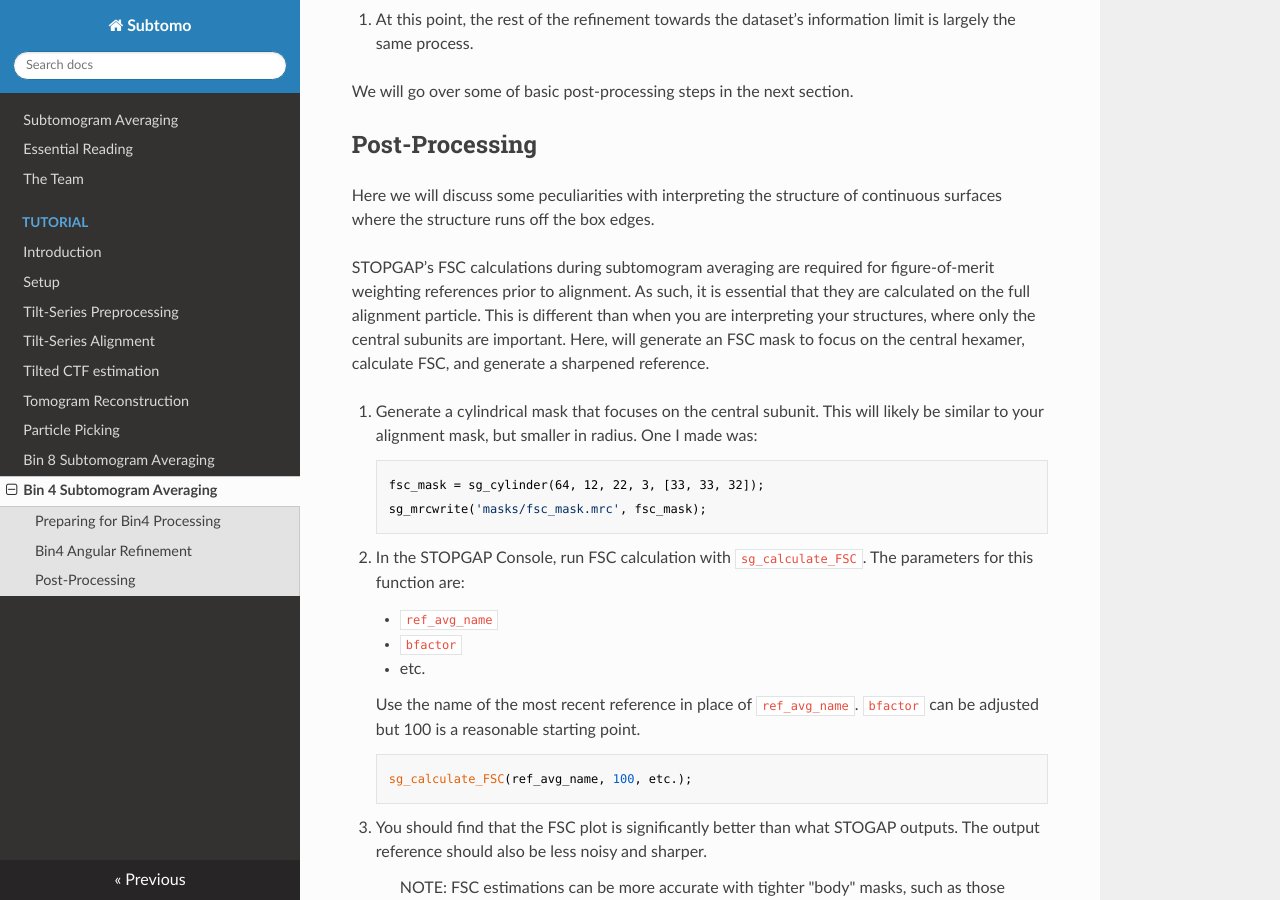
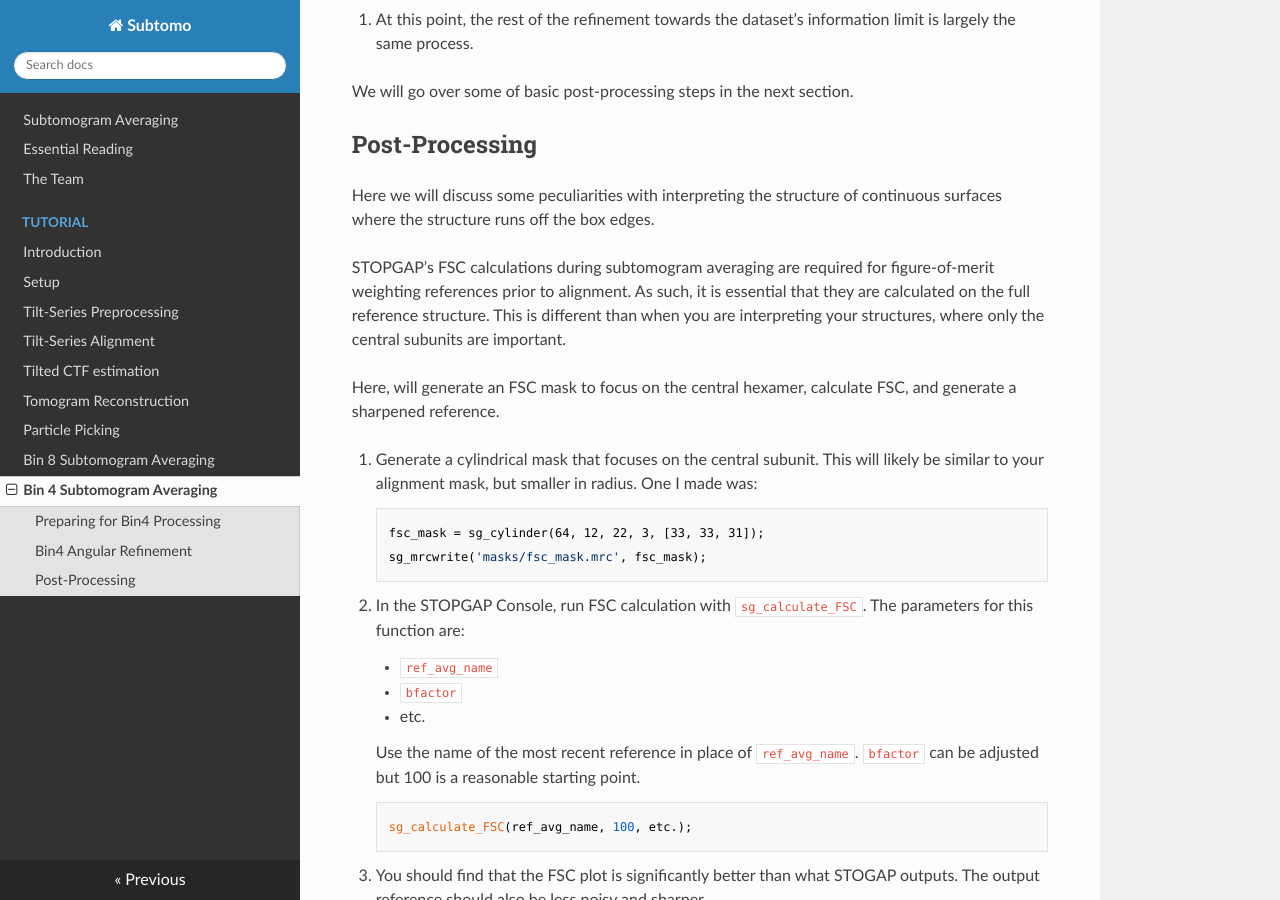
Before and after one commit to wan-lab-vanderbilt/subtomo-tutorials, an MkDocs documentation site: the page built from docs/hiv/bin4.md, in a window 1280 px wide and 900 px high, scrolled down 2420 px. Built offline with MkDocs 1.6.1, drawn with Linux system fonts in a browser that asks for light colours; nearby versions of some CDN libraries.

Commit message:
Update bin4.md
various edits

```diff
--- a/docs/hiv/bin4.md
+++ b/docs/hiv/bin4.md
@@ -106,15 +106,16 @@ We will go over some of basic post-processing steps in the next section.
 Here we will discuss some peculiarities with interpreting the structure of continuous surfaces where the structure runs off the box edges.
 
 STOPGAP’s FSC calculations during subtomogram averaging are required for figure-of-merit weighting references prior to alignment.
-As such, it is essential that they are calculated on the full alignment particle.
+As such, it is essential that they are calculated on the full reference structure.
 This is different than when you are interpreting your structures, where only the central subunits are important.
+
 Here, will generate an FSC mask to focus on the central hexamer, calculate FSC, and generate a sharpened reference.
 
 1. Generate a cylindrical mask that focuses on the central subunit.
 This will likely be similar to your alignment mask, but smaller in radius.
 One I made was:
 
-        fsc_mask = sg_cylinder(64, 12, 22, 3, [33, 33, 32]);
+        fsc_mask = sg_cylinder(64, 12, 22, 3, [33, 33, 31]);
         sg_mrcwrite('masks/fsc_mask.mrc', fsc_mask);
 
 2. In the STOPGAP Console, run FSC calculation with `sg_calculate_FSC`.
```
